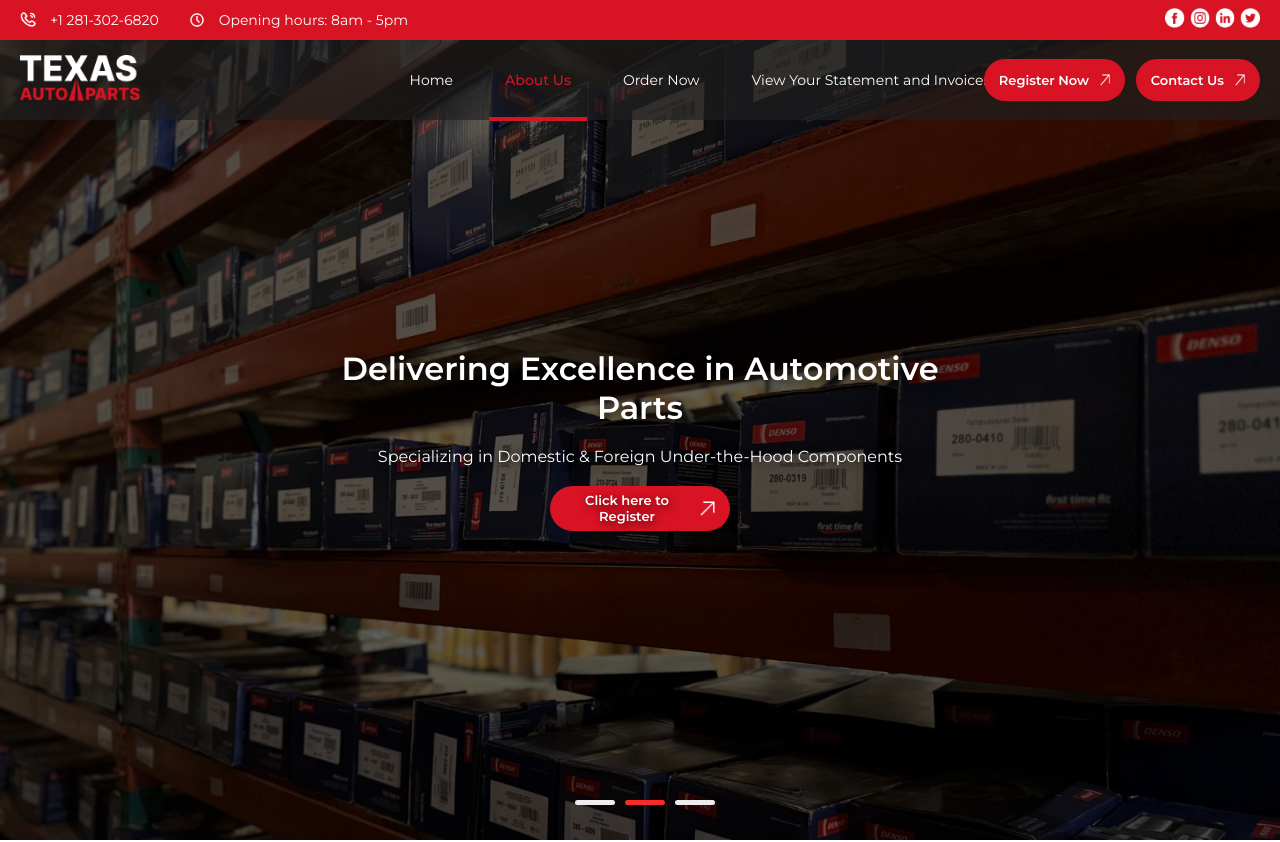
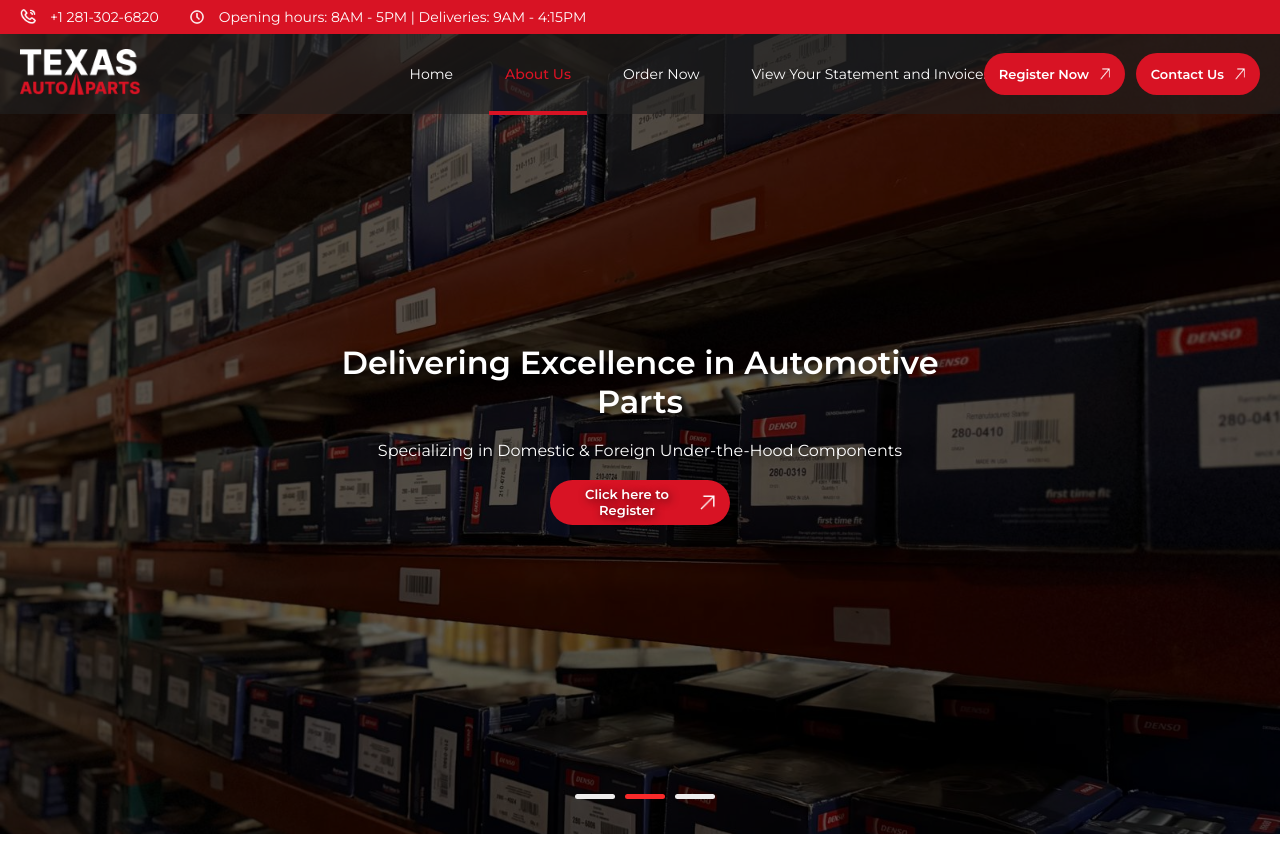
Before and after one commit to talhaxhahid/texas-auto-parts, a React (Create React App) app: page /AboutUs in a window 1280 px wide. Shown: the top 842 px of the page. Built offline with nearby package versions, Linux system fonts and the light colour scheme.

Commit message:
added delivery hours and removed social links from header

```diff
--- a/src/WebsiteLayout.js
+++ b/src/WebsiteLayout.js
@@ -46,10 +46,10 @@ const WebsiteLayout = ({ children }) => {
             <img src={call} alt="Phone" /> +1 281-302-6820
           </span>
           <span className="opening-hrs">
-            <img src={timeline} alt="Clock" /> Opening hours: 8am - 5pm
+            <img src={timeline} alt="Clock" /> Opening hours: 8AM - 5PM | Deliveries: 9AM - 4:15PM
           </span>
         </div>
-        <div className="social-icons">
+        {/* <div className="social-icons">
           <a href="#">
             <img src={facebook} alt="Facebook" />
           </a>
@@ -62,7 +62,7 @@ const WebsiteLayout = ({ children }) => {
           <a href="#">
             <img src={twitter} alt="Twitter" />
           </a>
-        </div>
+        </div> */}
       </div>
 
       <nav className="navbar" style={{zIndex:'5',position:'relative'}}>
```
